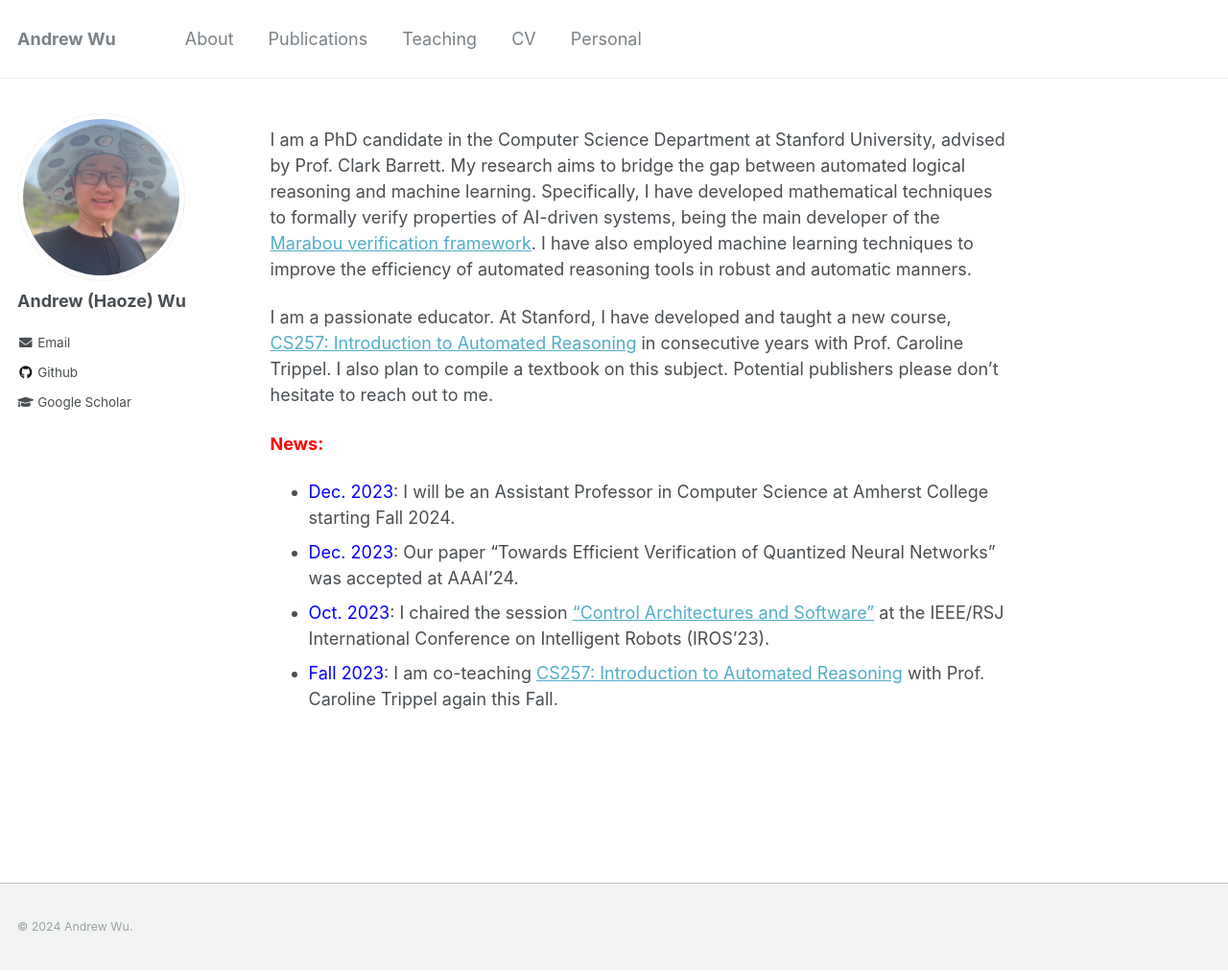
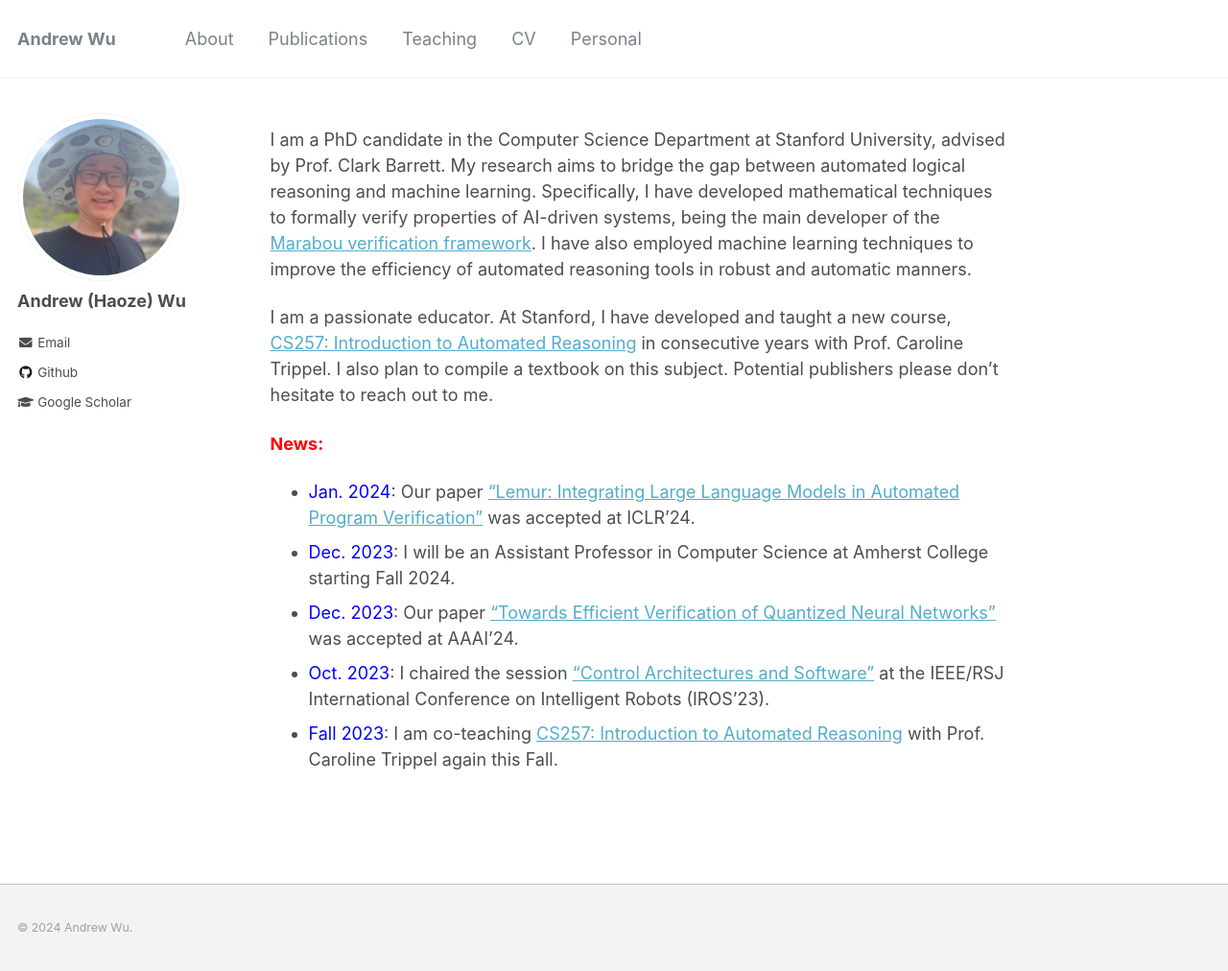
Before and after one commit to wu-haoze/wu-haoze.github.io, a Jekyll site: the page built from _pages/about.md, in a window 1280 px wide and 1012 px high. Shown: the whole window at 96% size. Built offline with Jekyll 4.4.1, drawn with Linux system fonts in a browser that asks for light colours.

Commit message:
Update about.md

```diff
--- a/_pages/about.md
+++ b/_pages/about.md
@@ -13,7 +13,8 @@ I am a PhD candidate in the Computer Science Department at Stanford University,
 I am a passionate educator. At Stanford, I have developed and taught a new course, [CS257: Introduction to Automated Reasoning](http://web.stanford.edu/class/cs257/){:target="_blank"} in consecutive years with Prof. Caroline Trippel. I also plan to compile a textbook on this subject. Potential publishers please don't hesitate to reach out to me.
 
 <span style="color:red">**News:**</span>
+- <span style="color:blue">Jan. 2024</span>: Our paper ["Lemur: Integrating Large Language Models in Automated Program Verification"](https://arxiv.org/abs/2310.04870){:target="_blank"} was accepted at ICLR'24.
 - <span style="color:blue">Dec. 2023</span>: I will be an Assistant Professor in Computer Science at Amherst College starting Fall 2024.
-- <span style="color:blue">Dec. 2023</span>: Our paper "Towards Efficient Verification of Quantized Neural Networks" was accepted at AAAI'24.
+- <span style="color:blue">Dec. 2023</span>: Our paper ["Towards Efficient Verification of Quantized Neural Networks"](https://arxiv.org/abs/2312.12679){:target="_blank"} was accepted at AAAI'24.
 - <span style="color:blue">Oct. 2023</span>: I chaired the session ["Control Architectures and Software"](https://ras.papercept.net/conferences/conferences/IROS23/program/IROS23_ContentListWeb_3.html#tubt4){:target="_blank"} at the IEEE/RSJ International Conference on Intelligent Robots (IROS'23).
 - <span style="color:blue">Fall 2023</span>: I am co-teaching [CS257: Introduction to Automated Reasoning](http://web.stanford.edu/class/cs257/){:target="_blank"} with Prof. Caroline Trippel again this Fall.
```
